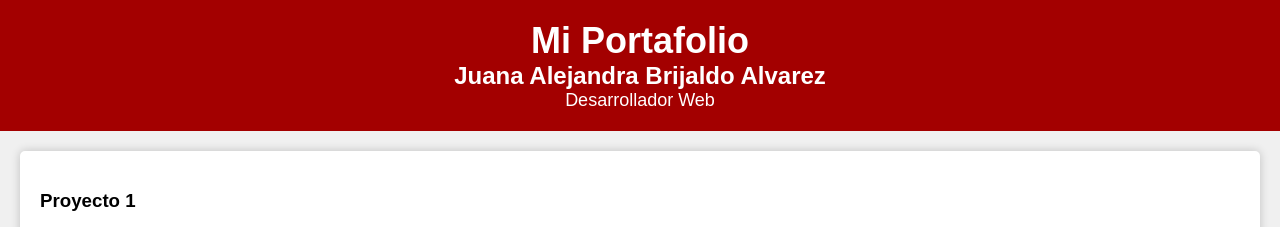
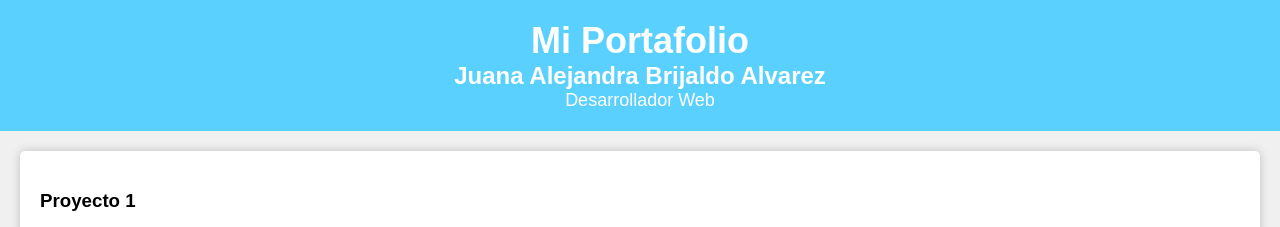
Before and after one commit to juanitalvarez02/portafolio-juanita, a plain HTML site: page index.html in a window 1280 px wide. Shown: the top 227 px of the page. Drawn offline with Linux system fonts and the light colour scheme.

Commit message:
cambio color header

```diff
--- a/style.css
+++ b/style.css
@@ -7,7 +7,7 @@ body {
 }
 
 header {
-    background-color: #a30000;
+    background-color: #5ad0ff;
     color: #fff;
     text-align: center;
     padding: 20px;
```
